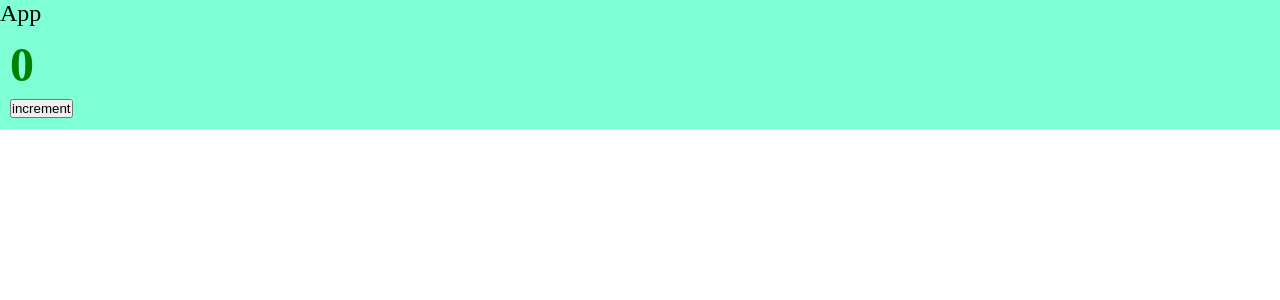
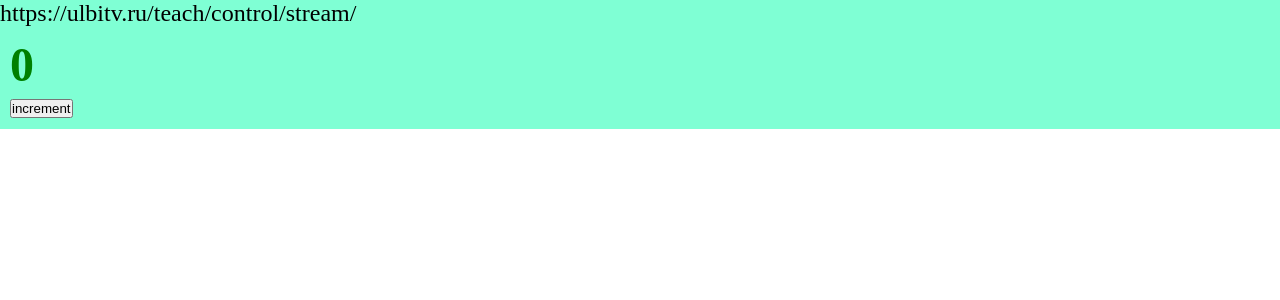
Before and after one commit to RenatMG/ulbi, a React app: page / in a window 1280 px wide. Shown: the top 300 px of the page. Built offline with nearby package versions, Linux system fonts and the light colour scheme.

Commit message:
6 Роутинг Code splitting Lazy Suspence

```diff
--- a/src/App.tsx
+++ b/src/App.tsx
@@ -5,7 +5,7 @@ import './index.scss';
 const App = () => {
     return (
       <div className="app">
-          App
+          https://ulbitv.ru/teach/control/stream/
           <Counter />
       </div>
     );
```
